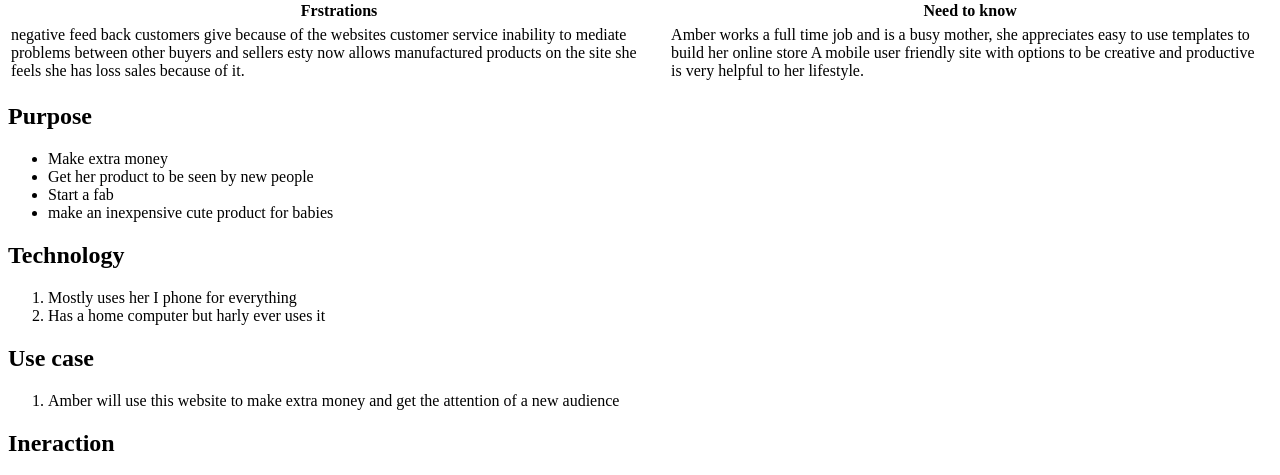
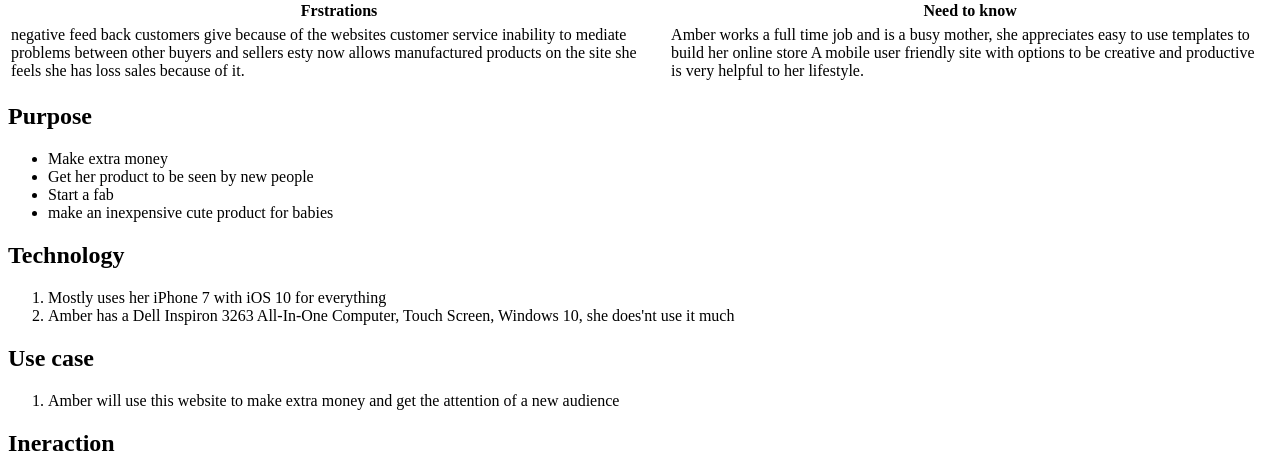
Before and after one commit to Mbojorquez2007/data-design-esty, a PHP site: page / in a window 1280 px wide. Shown: the part 404-879 px from the top of the page. Run offline with PHP 8.4, Linux system fonts and the light colour scheme.

Commit message:
updated technology

```diff
--- a/index.php
+++ b/index.php
@@ -35,8 +35,8 @@
 
 		<h2>Technology</h2>
 		<ol>
-			<li>Mostly uses her I phone for everything</li>
-			<li>Has a home computer but harly ever uses it</li>
+			<li>Mostly uses her iPhone 7 with iOS 10 for everything</li>
+			<li>Amber has a Dell Inspiron 3263 All-In-One Computer, Touch Screen, Windows 10, she does'nt use it much</li>
 
 		</ol>
 		<h2>Use case</h2>
```
